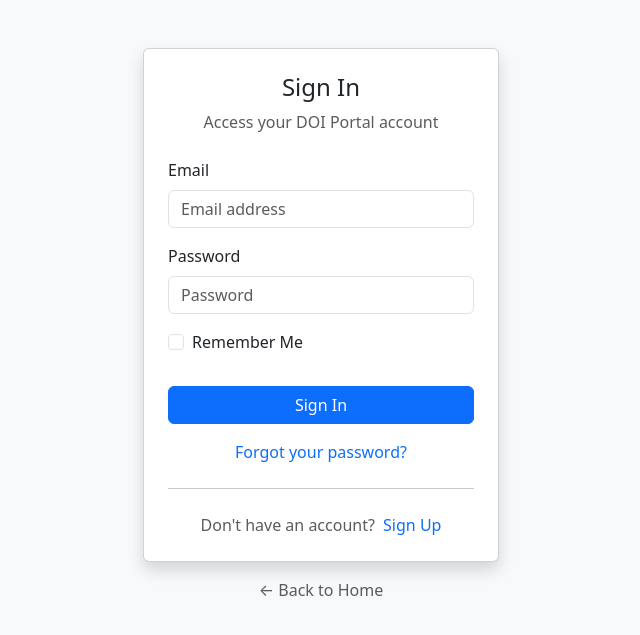
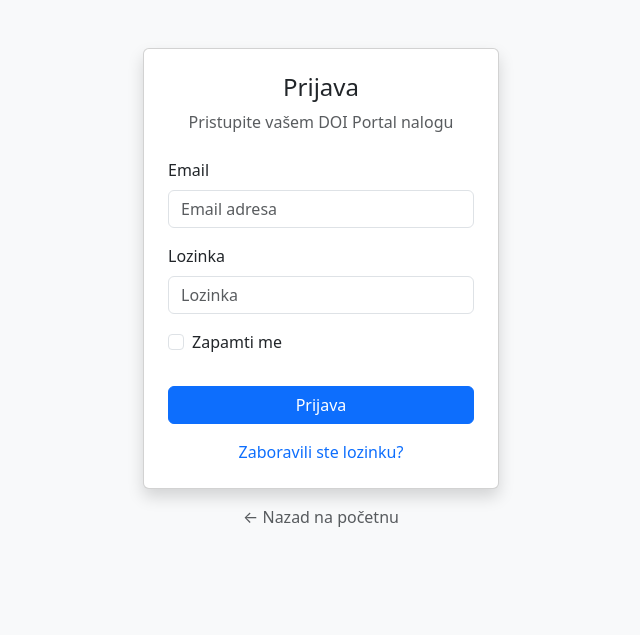
Before and after one commit to miiihaaas/DOI, a Django app: page /accounts/login/ in a window 1280 px wide. Shown: the top 635 px of the page, without its empty margins (319-959 px from the left). Run offline with Django 5.2, Linux system fonts and the light colour scheme; parts of the project's set-up code (start-up, migrations or seed data) failed here and were passed over; some libraries are stand-ins or nearby versions.

Commit message:
feat(i18n): implementiraj srpsku lokalizaciju UI-a (sr-latn)
Postavi LANGUAGE_CODE na 'sr-latn' i prevedi sve UI tekstove na srpski jezik. Onemogući javnu registraciju - interni korisnici, Superadmin kreira naloge.

- Postavi LANGUAGE_CODE='sr-latn' u base.py
- Prevedi error stranice (403, 404, 500) na srpski
- Prevedi login/logout template-e (ukloni i18n tagove)
- Prevedi admin_base.html i dashboard template
- Onemogući ACCOUNT_ALLOW_REGISTRATION i email verifikaciju
- Ažuriraj project-context

```diff
--- a/_bmad-output/implementation-artifacts/sprint-status.yaml
+++ b/_bmad-output/implementation-artifacts/sprint-status.yaml
@@ -45,7 +45,7 @@ development_status:
   1-1-project-initialization-with-cookiecutter-django: done
   1-2-custom-user-model-rbac-setup: done
   1-3-user-login-logout: done
-  1-4-user-registration: backlog
+  1-4-user-registration: cancelled  # Uklonjena - interni korisnici, Superadmin kreira naloge
   1-5-password-reset: backlog
   1-6-user-management-by-superadmin: backlog
   1-7-admin-dashboard-shell: backlog
--- a/doi_portal/config/settings/base.py
+++ b/doi_portal/config/settings/base.py
@@ -26,7 +26,7 @@ DEBUG = env.bool("DJANGO_DEBUG", False)
 # In Windows, this must be set to your system time zone.
 TIME_ZONE = "Europe/Belgrade"
 # https://docs.djangoproject.com/en/dev/ref/settings/#language-code
-LANGUAGE_CODE = "en-us"
+LANGUAGE_CODE = "sr-latn"
 # https://docs.djangoproject.com/en/dev/ref/settings/#languages
 # from django.utils.translation import gettext_lazy as _
 # LANGUAGES = [
@@ -311,7 +311,7 @@ CELERY_TASK_SEND_SENT_EVENT = True
 CELERY_WORKER_HIJACK_ROOT_LOGGER = False
 # django-allauth
 # ------------------------------------------------------------------------------
-ACCOUNT_ALLOW_REGISTRATION = env.bool("DJANGO_ACCOUNT_ALLOW_REGISTRATION", True)
+ACCOUNT_ALLOW_REGISTRATION = False  # Interni korisnici - Superadmin kreira naloge
 # https://docs.allauth.org/en/latest/account/configuration.html
 ACCOUNT_LOGIN_METHODS = {"email"}
 # https://docs.allauth.org/en/latest/account/configuration.html
@@ -319,7 +319,7 @@ ACCOUNT_SIGNUP_FIELDS = ["email*", "password1*", "password2*"]
 # https://docs.allauth.org/en/latest/account/configuration.html
 ACCOUNT_USER_MODEL_USERNAME_FIELD = None
 # https://docs.allauth.org/en/latest/account/configuration.html
-ACCOUNT_EMAIL_VERIFICATION = "mandatory"
+ACCOUNT_EMAIL_VERIFICATION = "none"  # Interni korisnici, admini kreiraju naloge
 # https://docs.allauth.org/en/latest/account/configuration.html
 ACCOUNT_ADAPTER = "doi_portal.users.adapters.AccountAdapter"
 # https://docs.allauth.org/en/latest/account/forms.html
--- a/doi_portal/doi_portal/templates/403.html
+++ b/doi_portal/doi_portal/templates/403.html
@@ -1,13 +1,13 @@
 {% extends "base.html" %}
 
-{% block title %}Forbidden (403){% endblock title %}
+{% block title %}Zabranjeno (403){% endblock title %}
 {% block content %}
-  <h1>Forbidden (403)</h1>
+  <h1>Zabranjeno (403)</h1>
   <p>
     {% if exception %}
       {{ exception }}
     {% else %}
-      You're not allowed to access this page.
+      Nemate dozvolu za pristup ovoj stranici.
     {% endif %}
   </p>
 {% endblock content %}
--- a/doi_portal/doi_portal/templates/404.html
+++ b/doi_portal/doi_portal/templates/404.html
@@ -1,13 +1,13 @@
 {% extends "base.html" %}
 
-{% block title %}Page not found{% endblock title %}
+{% block title %}Stranica nije pronadjena{% endblock title %}
 {% block content %}
-  <h1>Page not found</h1>
+  <h1>Stranica nije pronadjena</h1>
   <p>
     {% if exception %}
       {{ exception }}
     {% else %}
-      This is not the page you were looking for.
+      Ovo nije stranica koju ste trazili.
     {% endif %}
   </p>
 {% endblock content %}
--- a/doi_portal/doi_portal/templates/account/login.html
+++ b/doi_portal/doi_portal/templates/account/login.html
@@ -1,7 +1,7 @@
 {% extends "base.html" %}
-{% load i18n crispy_forms_tags %}
+{% load crispy_forms_tags %}
 
-{% block title %}{% translate "Sign In" %} - DOI Portal{% endblock title %}
+{% block title %}Prijava - DOI Portal{% endblock title %}
 
 {% block bodyclass %}bg-light{% endblock bodyclass %}
 
@@ -12,13 +12,13 @@
       <div class="card shadow">
         <div class="card-body p-4">
           <div class="text-center mb-4">
-            <h2 class="card-title h4">{% translate "Sign In" %}</h2>
-            <p class="text-muted">{% translate "Access your DOI Portal account" %}</p>
+            <h2 class="card-title h4">Prijava</h2>
+            <p class="text-muted">Pristupite vašem DOI Portal nalogu</p>
           </div>
 
           {% if form.errors %}
             <div class="alert alert-danger" role="alert">
-              {% translate "The email address and/or password you specified are not correct." %}
+              Email adresa i/ili lozinka nisu tačni.
             </div>
           {% endif %}
 
@@ -26,12 +26,12 @@
             {% csrf_token %}
 
             <div class="mb-3">
-              <label for="id_login" class="form-label">{% translate "Email" %}</label>
+              <label for="id_login" class="form-label">Email</label>
               <input type="email"
                      name="login"
                      id="id_login"
                      class="form-control {% if form.login.errors %}is-invalid{% endif %}"
-                     placeholder="{% translate 'Email address' %}"
+                     placeholder="Email adresa"
                      autocomplete="email"
                      required />
               {% if form.login.errors %}
@@ -40,12 +40,12 @@
             </div>
 
             <div class="mb-3">
-              <label for="id_password" class="form-label">{% translate "Password" %}</label>
+              <label for="id_password" class="form-label">Lozinka</label>
               <input type="password"
                      name="password"
                      id="id_password"
                      class="form-control {% if form.password.errors %}is-invalid{% endif %}"
-                     placeholder="{% translate 'Password' %}"
+                     placeholder="Lozinka"
                      autocomplete="current-password"
                      required />
               {% if form.password.errors %}
@@ -60,7 +60,7 @@
                        id="id_remember"
                        class="form-check-input" />
                 <label for="id_remember" class="form-check-label">
-                  {% translate "Remember Me" %}
+                  Zapamti me
                 </label>
               </div>
             {% endif %}
@@ -70,22 +70,22 @@
             {% endif %}
 
             <button type="submit" class="btn btn-primary w-100 mt-3">
-              {% translate "Sign In" %}
+              Prijava
             </button>
           </form>
 
           <div class="text-center mt-3">
             <a href="{% url 'account_reset_password' %}" class="text-decoration-none">
-              {% translate "Forgot your password?" %}
+              Zaboravili ste lozinku?
             </a>
           </div>
 
           {% if ACCOUNT_ALLOW_REGISTRATION %}
             <hr class="my-4" />
             <div class="text-center">
-              <span class="text-muted">{% translate "Don't have an account?" %}</span>
+              <span class="text-muted">Nemate nalog?</span>
               <a href="{% url 'account_signup' %}" class="text-decoration-none ms-1">
-                {% translate "Sign Up" %}
+                Registracija
               </a>
             </div>
           {% endif %}
@@ -94,7 +94,7 @@
 
       <div class="text-center mt-3">
         <a href="{% url 'home' %}" class="text-muted text-decoration-none">
-          &larr; {% translate "Back to Home" %}
+          &larr; Nazad na početnu
         </a>
       </div>
     </div>
--- /dev/null
+++ b/doi_portal/doi_portal/templates/account/messages/account_inactive.txt
@@ -0,0 +1 @@
+Ovaj nalog je neaktivan.
--- /dev/null
+++ b/doi_portal/doi_portal/templates/account/messages/email_confirmation_sent.txt
@@ -0,0 +1 @@
+Email za potvrdu je poslat na {{ email }}.
--- /dev/null
+++ b/doi_portal/doi_portal/templates/account/messages/logged_in.txt
@@ -0,0 +1 @@
+Uspešno ste se prijavili kao {{ user }}.
--- /dev/null
+++ b/doi_portal/doi_portal/templates/account/messages/logged_out.txt
@@ -0,0 +1 @@
+Uspešno ste se odjavili.
--- /dev/null
+++ b/doi_portal/doi_portal/templates/account/messages/password_changed.txt
@@ -0,0 +1 @@
+Lozinka je uspešno promenjena.
--- /dev/null
+++ b/doi_portal/doi_portal/templates/account/messages/password_set.txt
@@ -0,0 +1 @@
+Lozinka je uspešno postavljena.
```
Also changed, not shown: _bmad-output/planning-artifacts/epics.md (+5 -29 lines), _bmad-output/planning-artifacts/prd.md (+1 -1 lines), docs/project-context.md (+10 -0 lines), doi_portal/doi_portal/templates/500.html (+4 -4 lines), doi_portal/doi_portal/templates/account/logout.html (+6 -7 lines), doi_portal/doi_portal/templates/admin_base.html (+5 -6 lines), doi_portal/doi_portal/templates/dashboard/dashboard.html (+9 -10 lines).
